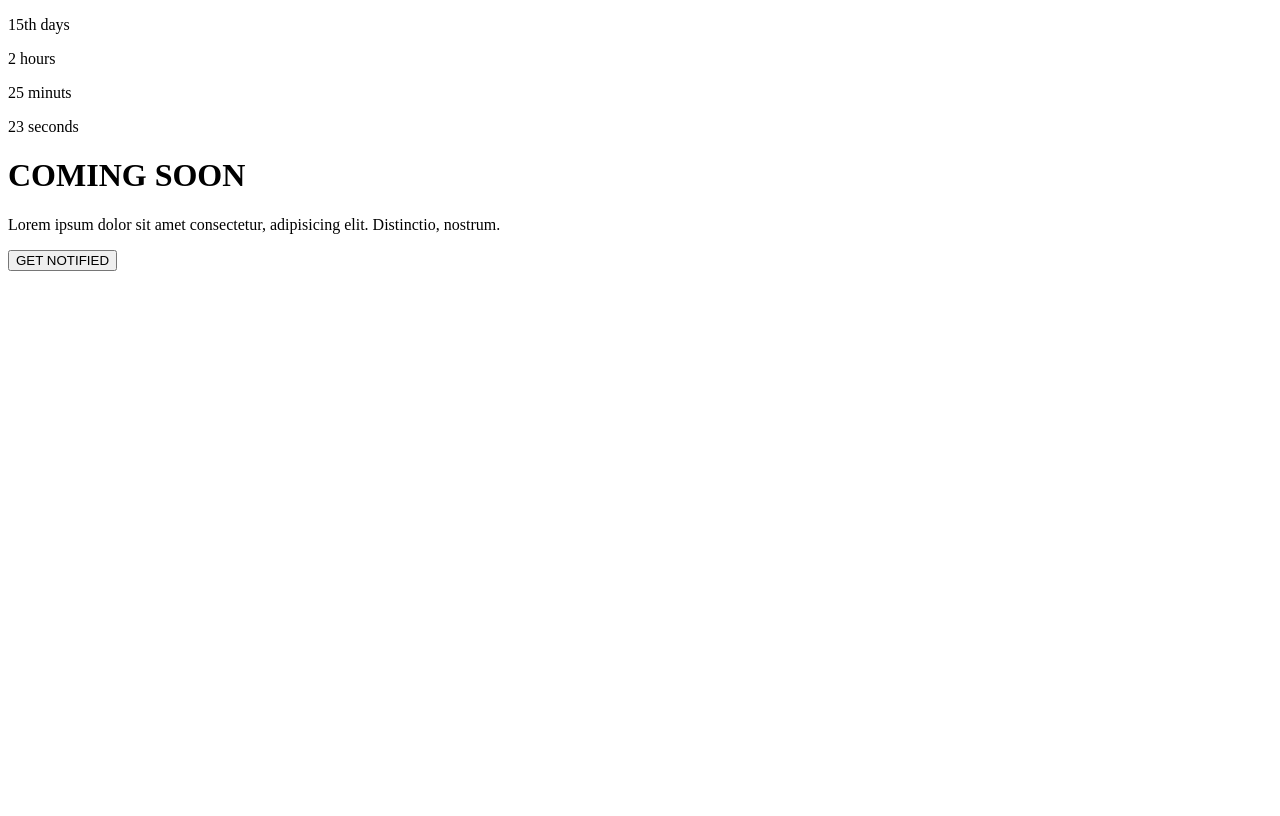
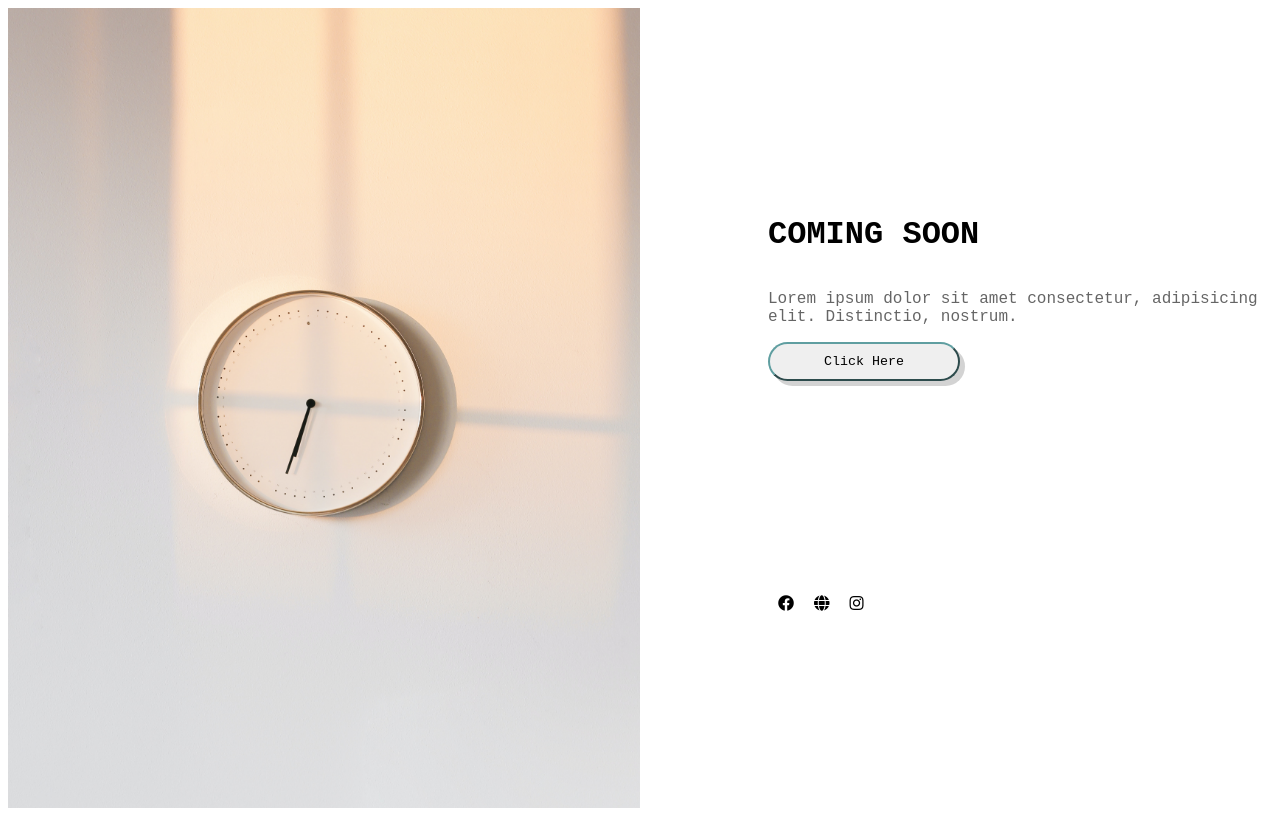
Before and after one commit to mkisecok/Coming-Soon-Page, a website built with webpack: page src/index.html in a window 1280 px wide. Built offline with nearby package versions, Linux system fonts and the light colour scheme.

Commit message:
Add style in scss

```diff
--- a/src/index.html
+++ b/src/index.html
@@ -5,21 +5,26 @@
     <meta name="viewport" content="width=device-width, initial-scale=1.0" />
     <meta http-equiv="X-UA-Compatible" content="ie=edge" />
     <title>Coming Soon</title>
+    <link rel="stylesheet" href="https://cdnjs.cloudflare.com/ajax/libs/font-awesome/5.15.3/css/all.min.css">
   </head>
 
   <body>
     <main class="container">
       <div id="left-container">
-        <p id="days">days</p>
-        <p id="hours">hours</p>
-        <p id="minuts">minuts</p>
-        <p id="seconds">seconds</p>
+        <p id="days"></p>
+        <p id="hours"></p>
+        <p id="minuts"></p>
+        <p id="seconds"></p>
       </div>
       <div id="right-container">
         <h1>COMING SOON</h1>
         <p>Lorem ipsum dolor sit amet consectetur, adipisicing elit. Distinctio, nostrum.</p>
-        <button> GET NOTIFIED</button>
-        <div id="ikons"></div>
+        <button id="button"> Click Here</button>
+        <div id="ikons">
+          <i class="fab fa-facebook"></i>
+          <i class="fas fa-globe"></i>
+          <i class="fab fa-instagram"></i>
+        </div>
       </div>
     </main>
     <script src="./scripts/index.js"></script>
--- a/src/scripts/index.js
+++ b/src/scripts/index.js
@@ -6,15 +6,17 @@ import moment from "moment";
 
 // \/ All of your javascript should go here \/
 
-
+const button=document.querySelector('#button');
 const day = moment().format('Do');
 const hours=moment().format('h');
 const minut= moment().format('mm');
 const second=moment().format('ss');
 
+button.addEventListener('click', e=>
+{
+    document.querySelector('#days').innerHTML = `${day} days`;
+    document.querySelector('#hours').innerHTML =`${hours} hours`;
+    document.querySelector('#minuts').innerHTML =`${minut} minuts`;
+    document.querySelector('#seconds').innerHTML =`${second} seconds`;
 
-
-document.querySelector('#days').innerHTML = `${day} days`;
-document.querySelector('#hours').innerHTML =`${hours} hours`;
-document.querySelector('#minuts').innerHTML =`${minut} minuts`;
-document.querySelector('#seconds').innerHTML =`${second} seconds`;
+})
--- a/src/styles/main.scss
+++ b/src/styles/main.scss
@@ -3,5 +3,67 @@
 body,
 body * {
   box-sizing: border-box;
+  font-family: 'Courier New', Courier, monospace;
+ .container{
+   display: flex;
+   justify-content: space-between;
+	align-items: stretch;
 
+   #left-container{
+     width: 50%;
+     height: 100vh;
+     padding-left: 10vw;
+     background-image:url('../images/pexels-ann-nekr-5799379.jpg') ;
+     background-repeat: no-repeat;
+     background-size:cover;
+     display: flex;
+     flex-direction: column;
+     justify-content: center;
+
+     font-size: 32px;
+
+   }
+   #right-container{
+     width: 50%;
+     height: 100vh;
+     display: flex;
+     flex-direction: column;
+     justify-content: center;
+     padding-left: 10vw;
+     p{
+       opacity: 0.6;
+     }
+     button{
+       width: 15vw;
+       padding: 10px;
+       border-radius: 20px;
+       box-shadow: 5px 5px lightgrey;
+       border-color:cadetblue ;
+
+      &:hover{
+        padding:12px 12px ;
+      }
+
+     }
+     #ikons{
+       display: flex;
+       justify-content: start;
+       align-items: flex-end;
+       height:30%;
+       top: 10px;
+
+     i{
+       display: block;
+       margin: 10px;
+
+      &:hover{
+
+      }
+     }
+
+    }
+
+   }
+
+ }
 }
```
Also changed, not shown: src/images/pexels-ann-nekr-5799379.jpg (added).
